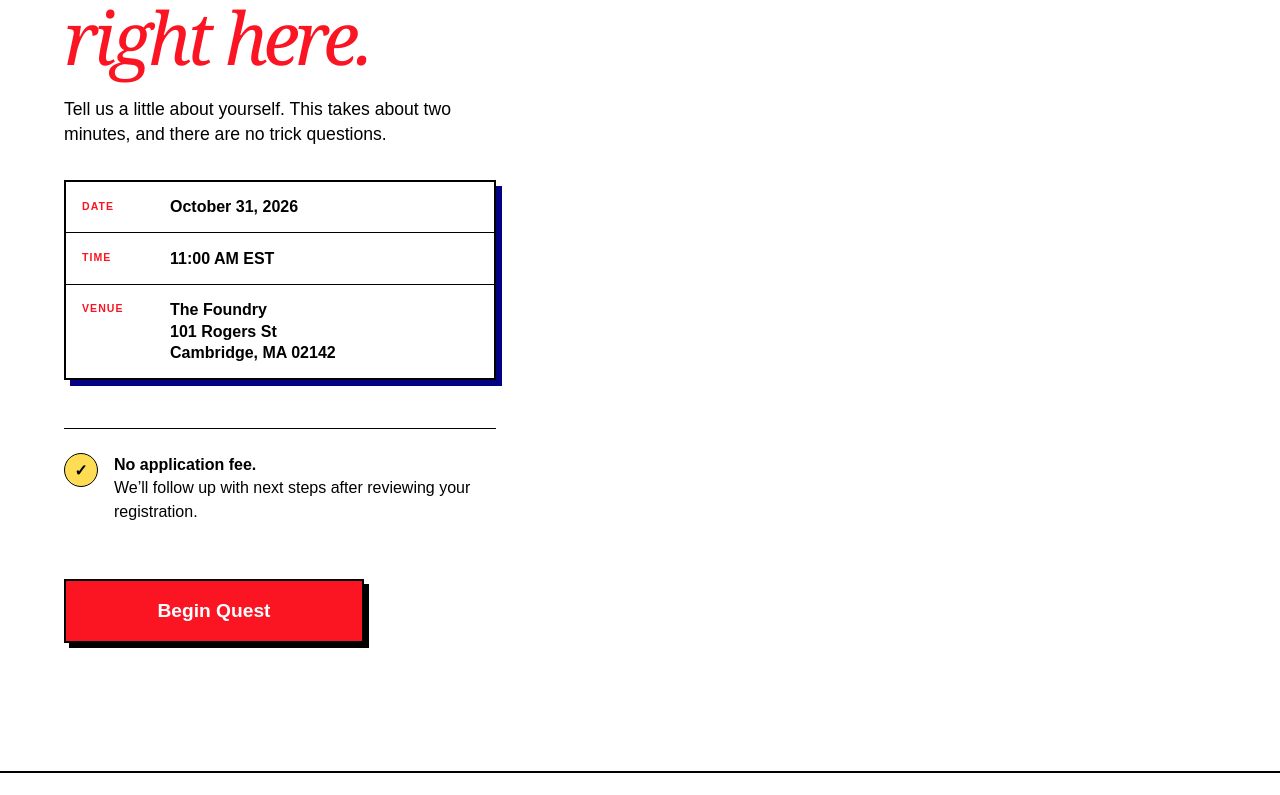
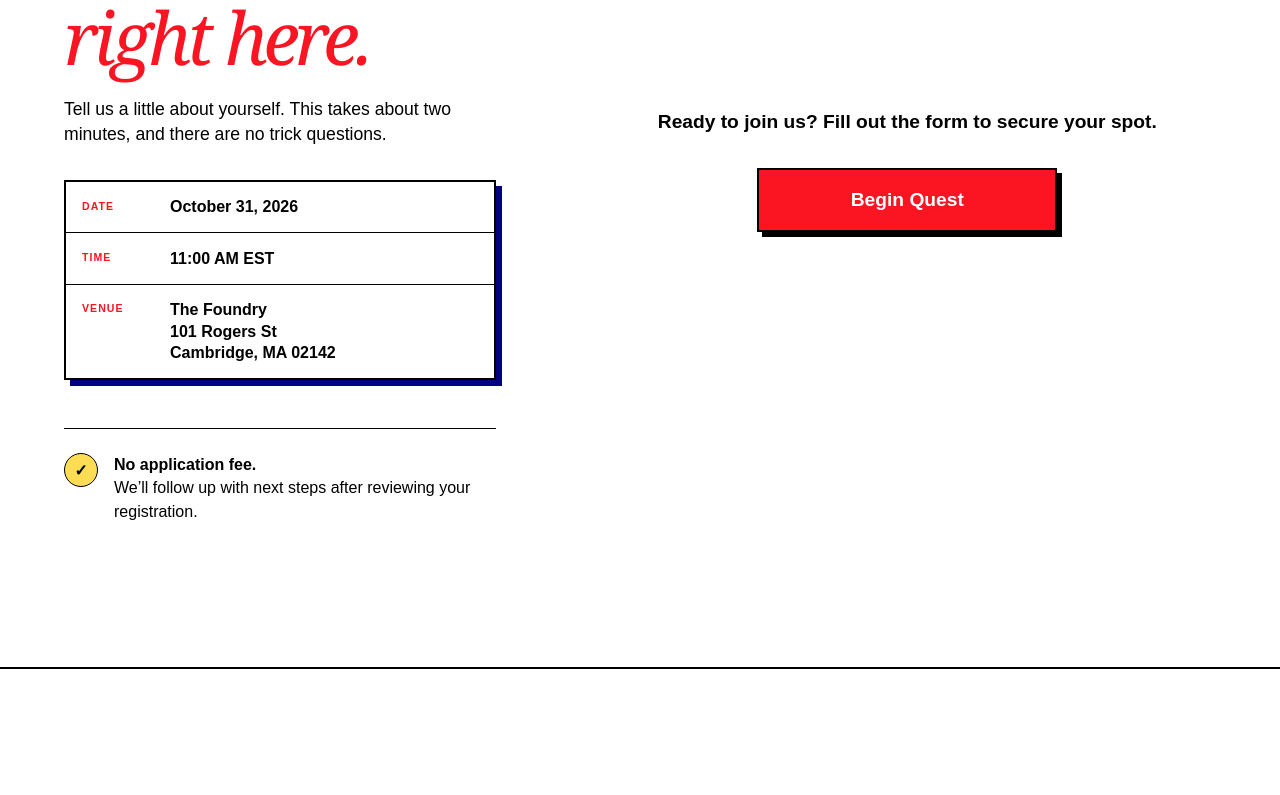
Before and after one commit to eryoungboy/mainquesthq, a Next.js app: page / in a window 1280 px wide. Shown: the part 2818-3613 px from the top of the page. Built offline with nearby package versions, Linux system fonts and the light colour scheme; no server answers.

Commit message:
feat: responsive split-rendering for Begin Quest button

```diff
--- a/src/app/globals.css
+++ b/src/app/globals.css
@@ -222,3 +222,11 @@ details p { max-width: 650px; padding-right: 3rem; }
   *, *::before, *::after { animation-duration: .01ms !important; animation-iteration-count: 1 !important; transition-duration: .01ms !important; }
   .reveal { opacity: 1; transform: none; }
 }
+
+@media (min-width: 901px) {
+  .mobile-begin-quest { display: none !important; }
+}
+
+@media (max-width: 900px) {
+  .desktop-begin-quest { display: none !important; }
+}
--- a/src/app/page.tsx
+++ b/src/app/page.tsx
@@ -316,6 +316,11 @@ export default function Home() {
               <p><span>Time</span><strong>11:00 AM EST</strong></p>
               <p><span>Venue</span><strong>The Foundry<br />101 Rogers St<br />Cambridge, MA 02142</strong></p>
             </div>
+            {!showForm && (
+              <div className="mobile-begin-quest" style={{ marginTop: "2.5rem", marginBottom: "1.5rem" }}>
+                <button type="button" className="button button-primary" style={{ width: "100%", maxWidth: "300px", fontSize: "1.2rem", padding: "1rem" }} onClick={() => setShowForm(true)}>Begin Quest</button>
+              </div>
+            )}
             <div className="registration-note">
               <span aria-hidden="true">✓</span>
               <p>
@@ -323,17 +328,19 @@ export default function Home() {
                 We’ll follow up with next steps after reviewing your registration.
               </p>
             </div>
-            {!showForm && (
-              <div style={{ marginTop: "2.5rem" }}>
-                <button type="button" className="button button-primary" style={{ width: "100%", maxWidth: "300px", fontSize: "1.2rem", padding: "1rem" }} onClick={() => setShowForm(true)}>Begin Quest</button>
-              </div>
-            )}
             {showForm && (
               <div style={{ marginTop: "2.5rem", padding: "1rem", background: "var(--yellow)", border: "2px solid var(--black)", fontWeight: 900 }}>
                 Please fill the form to secure your spot!
               </div>
             )}
           </div>
+
+          {!showForm && (
+            <div className="desktop-begin-quest form-shell" style={{ display: "flex", flexDirection: "column", justifyContent: "center", alignItems: "center", height: "100%", padding: "3rem", textAlign: "center", background: "transparent", border: "none", boxShadow: "none" }}>
+              <p style={{ marginBottom: "2rem", fontSize: "1.2rem", fontWeight: 700 }}>Ready to join us? Fill out the form to secure your spot.</p>
+              <button type="button" className="button button-primary" style={{ width: "100%", maxWidth: "300px", fontSize: "1.2rem", padding: "1rem" }} onClick={() => setShowForm(true)}>Begin Quest</button>
+            </div>
+          )}
 
           {showForm && (
             <div className="form-shell">
```
